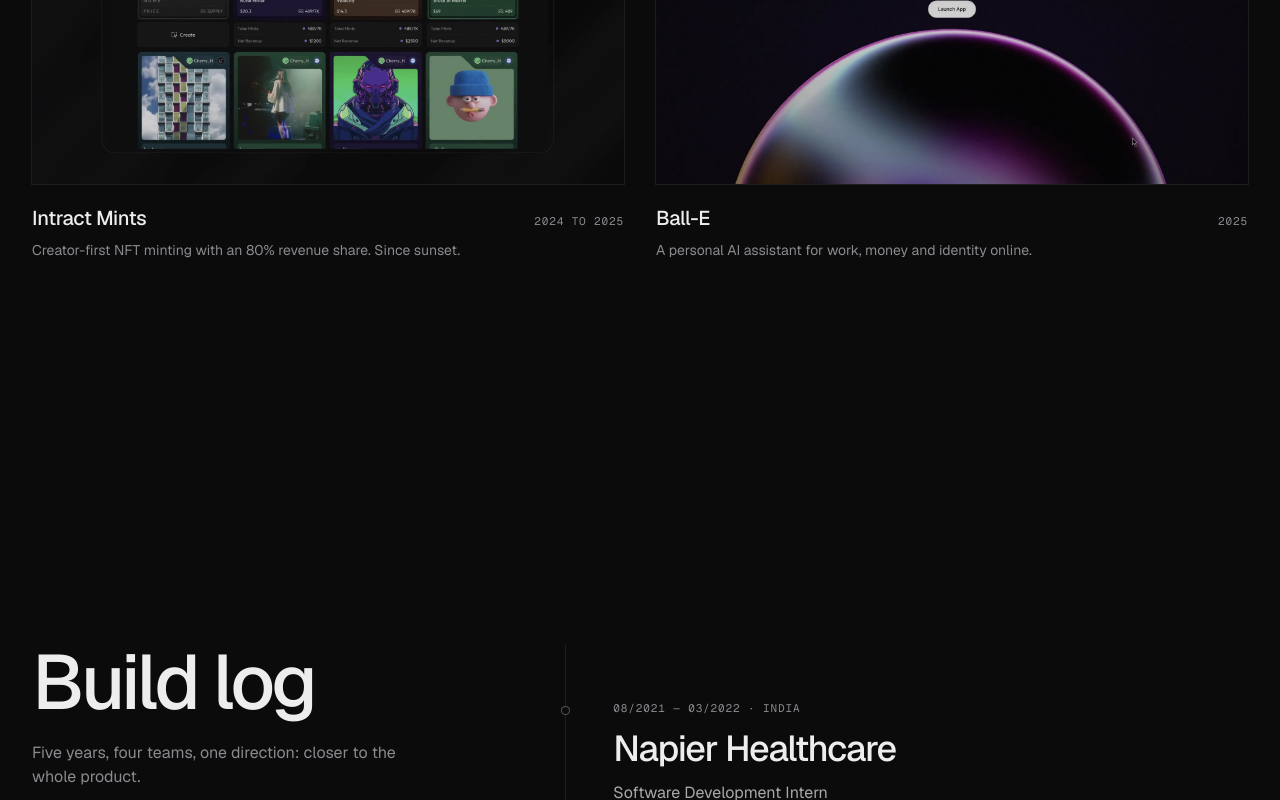
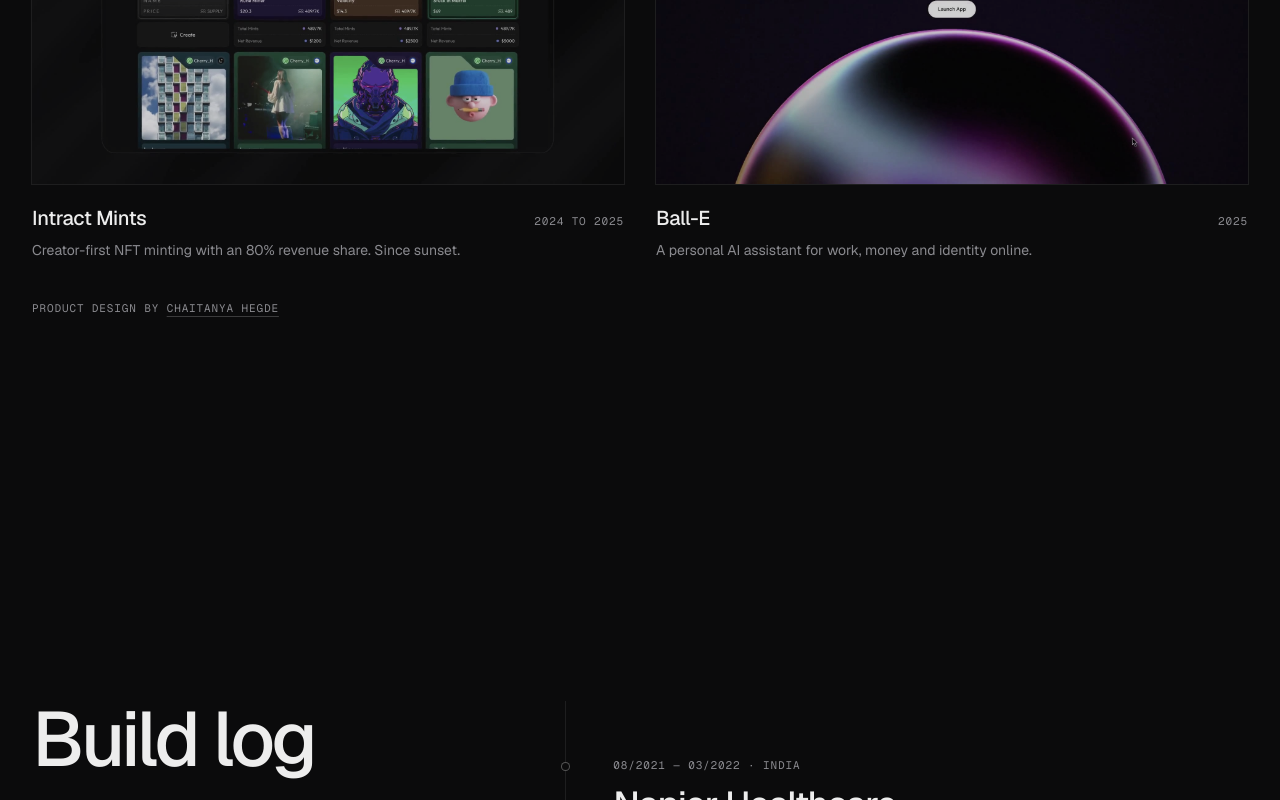
Before and after one commit to LoneWolfXVII/portfolio, a Next.js app: page / in a window 1280 px wide. Shown: the part 6109-6909 px from the top of the page. Built offline with nearby package versions, Linux system fonts and the light colour scheme.

Commit message:
feat: link design credit to Chaitanya Hegde's portfolio

```diff
--- a/src/app/work/[slug]/page.tsx
+++ b/src/app/work/[slug]/page.tsx
@@ -169,7 +169,19 @@ export default async function CaseStudy({ params }: Props) {
 					<p className="text-[clamp(1.5rem,3vw,2.5rem)] font-medium leading-tight tracking-[-0.035em]">
 						{w.outcome}
 					</p>
-					{w.credits && <p className="annot mt-10">{w.credits}</p>}
+					{w.credits && (
+						<p className="annot mt-10">
+							{w.credits.role} by{' '}
+							<a
+								href={w.credits.href}
+								target="_blank"
+								rel="noopener noreferrer"
+								className="underline decoration-white/20 underline-offset-4 transition-colors duration-300 hover:text-ink hover:decoration-accent"
+							>
+								{w.credits.name}
+							</a>
+						</p>
+					)}
 				</Block>
 
 				<Link
--- a/src/components/sections/selected-work.tsx
+++ b/src/components/sections/selected-work.tsx
@@ -8,6 +8,7 @@ import Link from 'next/link';
 
 const featured = work.filter((w) => w.featured);
 const archive = work.filter((w) => !w.featured && !w.hasPage);
+const credit = archive.find((w) => w.credits)?.credits;
 
 export function SelectedWork() {
 	return (
@@ -98,6 +99,19 @@ export function SelectedWork() {
 							</li>
 						))}
 					</ul>
+					{credit && (
+						<p className="annot mt-10">
+							{credit.role} by{' '}
+							<a
+								href={credit.href}
+								target="_blank"
+								rel="noopener noreferrer"
+								className="underline decoration-white/20 underline-offset-4 transition-colors duration-300 hover:text-ink hover:decoration-accent"
+							>
+								{credit.name}
+							</a>
+						</p>
+					)}
 				</div>
 			</div>
 		</section>
--- a/src/content/work.ts
+++ b/src/content/work.ts
@@ -26,14 +26,18 @@ export type Work = {
 	owned: string[];
 	deepdives: Deepdive[];
 	outcome: string;
-	credits?: string;
+	credits?: { role: string; name: string; href: string };
 	/** Large entry on the home page (investabl has its own section). */
 	featured: boolean;
 	hasPage: boolean;
 	layers?: Layer[];
 };
 
-const DESIGN_CREDIT = 'Product design: Chaitanya Hegde';
+const DESIGN_CREDIT = {
+	role: 'Product design',
+	name: 'Chaitanya Hegde',
+	href: 'https://cherrydesign.framer.website',
+};
 
 export const work: Work[] = [
 	{
```
